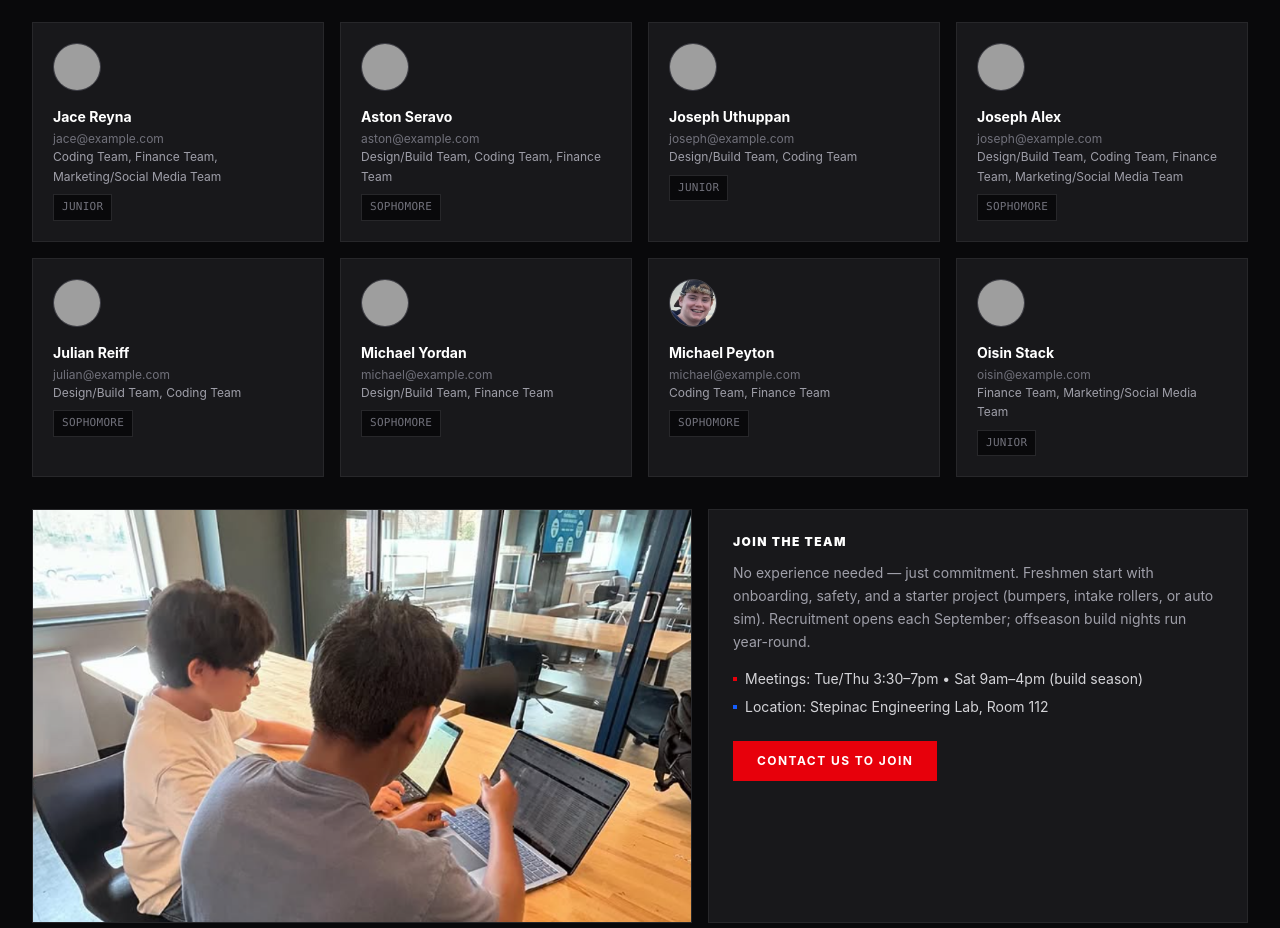
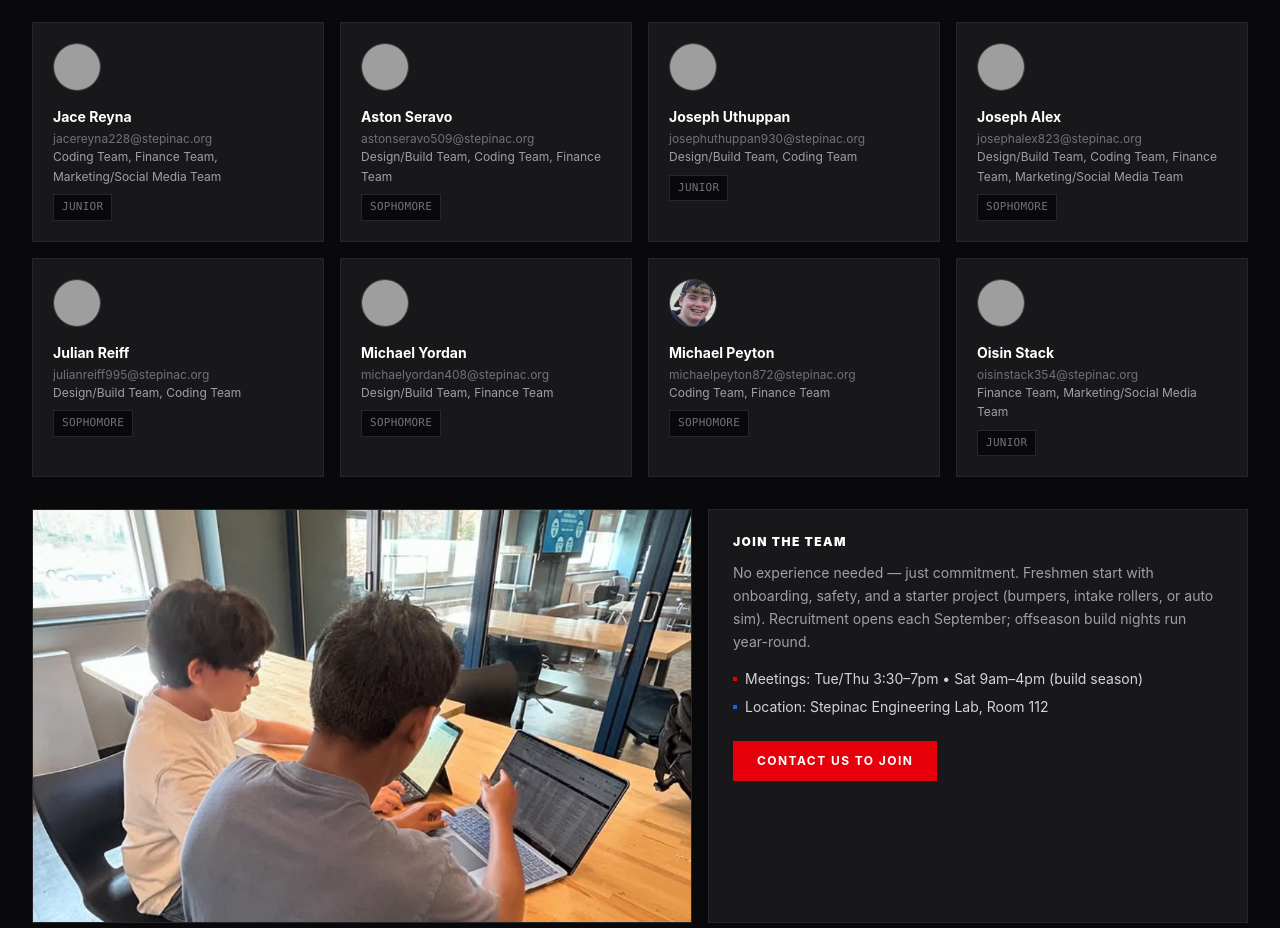
Before and after one commit to Stepinac-Iron-Crusaders/iron-crusaders-website, a React (Vite) app: page /#/team/students in a window 1280 px wide. Shown: the part 980-1908 px from the top of the page. Built offline with nearby package versions, Linux system fonts and the light colour scheme; grey boxes are pictures that could not be loaded.

Commit message:
Update student emails in ROSTER

```diff
--- a/src/pages/Students.tsx
+++ b/src/pages/Students.tsx
@@ -21,14 +21,14 @@ const SUBTEAMS = [
 ];
 
 const ROSTER = [
-  { n: "Jace Reyna", email: "jace@example.com", role: "Coding Team, Finance Team, Marketing/Social Media Team", yr: "Junior" },
-  { n: "Aston Seravo", email: "aston@example.com", role: "Design/Build Team, Coding Team, Finance Team", yr: "Sophomore" },
-  { n: "Joseph Uthuppan", email: "joseph@example.com", role: "Design/Build Team, Coding Team", yr: "Junior" },
-  { n: "Joseph Alex", email: "joseph@example.com", role: "Design/Build Team, Coding Team, Finance Team, Marketing/Social Media Team", yr: "Sophomore" },
-  { n: "Julian Reiff", email: "julian@example.com", role: "Design/Build Team, Coding Team", yr: "Sophomore" },
-  { n: "Michael Yordan", email: "michael@example.com", role: "Design/Build Team, Finance Team", yr: "Sophomore" },
-  { n: "Michael Peyton", email: "michael@example.com", role: "Coding Team, Finance Team", yr: "Sophomore" },
-  { n: "Oisin Stack", email: "oisin@example.com", role: "Finance Team, Marketing/Social Media Team", yr: "Junior" }
+  { n: "Jace Reyna", email: "jacereyna228@stepinac.org", role: "Coding Team, Finance Team, Marketing/Social Media Team", yr: "Junior" },
+  { n: "Aston Seravo", email: "astonseravo509@stepinac.org", role: "Design/Build Team, Coding Team, Finance Team", yr: "Sophomore" },
+  { n: "Joseph Uthuppan", email: "josephuthuppan930@stepinac.org", role: "Design/Build Team, Coding Team", yr: "Junior" },
+  { n: "Joseph Alex", email: "josephalex823@stepinac.org", role: "Design/Build Team, Coding Team, Finance Team, Marketing/Social Media Team", yr: "Sophomore" },
+  { n: "Julian Reiff", email: "julianreiff995@stepinac.org", role: "Design/Build Team, Coding Team", yr: "Sophomore" },
+  { n: "Michael Yordan", email: "michaelyordan408@stepinac.org", role: "Design/Build Team, Finance Team", yr: "Sophomore" },
+  { n: "Michael Peyton", email: "michaelpeyton872@stepinac.org", role: "Coding Team, Finance Team", yr: "Sophomore" },
+  { n: "Oisin Stack", email: "oisinstack354@stepinac.org", role: "Finance Team, Marketing/Social Media Team", yr: "Junior" }
 ];
 
 export default function Students() {
```
